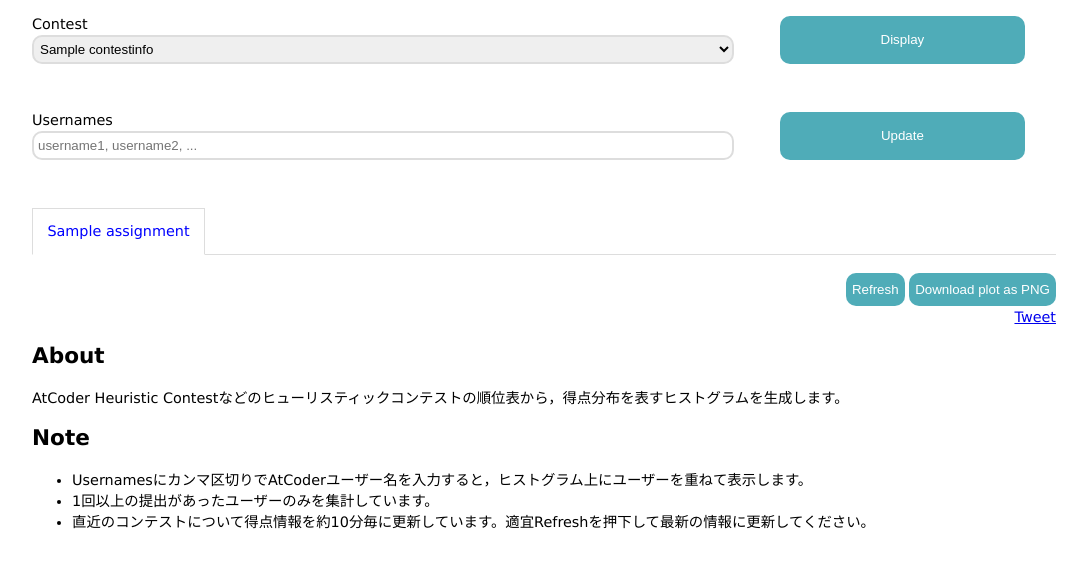
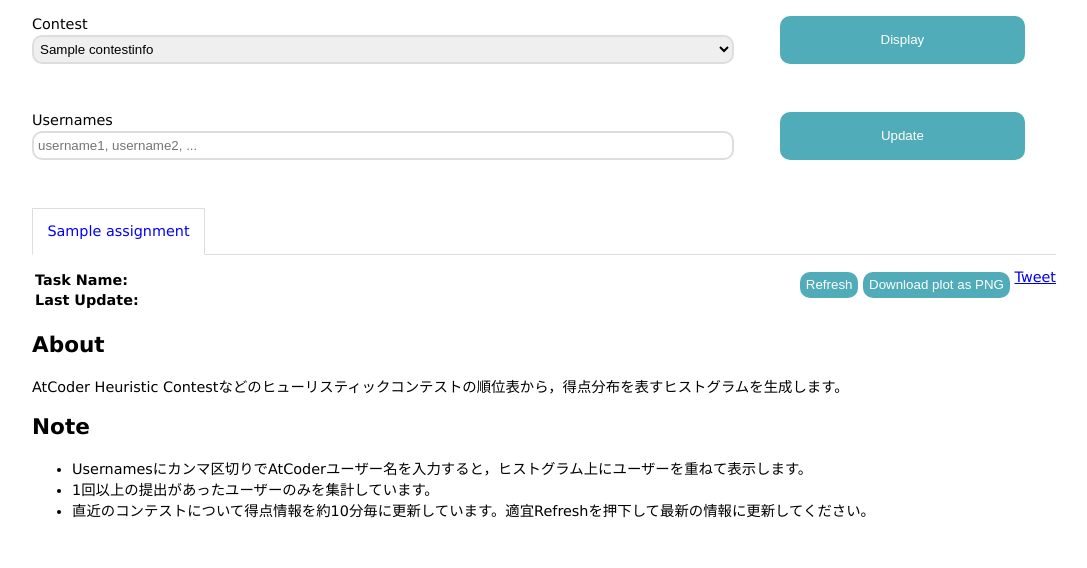
Before and after one commit to hy8k/atcoder-score-histogram, a Django app: template chart/templates/chart/index.html in a window 1280 px wide. Shown: the part 53-621 px from the top of the page, without its empty margins (96-1183 px from the left). Run offline with Django 4.2, Linux system fonts and the light colour scheme; tables that the repository leaves empty hold one stand-in row (values such as "Sample post"); the template is opened without the code that fills it: values that come from a table or form of the project are taken from there, most other values are stand-ins (such as "Sample title", 1, 10 or a date in 2020); lists and menus that the app fills with data are empty; some libraries are stand-ins or nearby versions.

Commit message:
fix front

```diff
--- a/chart/static/chart/css/index.css
+++ b/chart/static/chart/css/index.css
@@ -1,7 +1,7 @@
 html {
-    -moz-text-size-adjust:100%;
-    -webkit-text-size-adjust:100%;
-    -ms-text-size-adjust:100%;
+    -moz-text-size-adjust: 100%;
+    -webkit-text-size-adjust: 100%;
+    -ms-text-size-adjust: 100%;
 }
 
 body {
@@ -31,6 +31,10 @@
     font-size: 90%;
     margin-left: 10%;
     margin-right: 10%;
+}
+
+table {
+    text-align: left;
 }
 
 .form {
@@ -139,23 +143,44 @@
     cursor: default;
 }
 
-.chart-info {
+.chart-buttons {
     text-align: right;
-    margin-bottom: 3px;
 }
 
-.chart-info .btn {
-    height: 2.5em;
+.chart-buttons>* {
+    height: 1.9em;
+    margin-bottom: 1em;
+    vertical-align: bottom;
 }
 
-#task-name {
-    font-size: large;
-    text-align: center;
+.chart-info {
+}
+
+@media screen and (min-width:900px) {
+    .chart-info {
+        display: flex;
+        flex-direction: row;
+        margin-bottom: -1.8em;
+    }
+}
+
+.chart-info>* {
+    flex: 1
+}
+
+.task-info {
+    margin-bottom: 2em;
+}
+
+.task-info>p {
+    margin-top: 0;
+    margin-bottom: 0;
 }
 
 #tweet-field {
-    text-align: right;
+    display: inline-block;
 }
+
 
 #id_contest {
     width: 100%;
--- a/chart/static/chart/js/plot.js
+++ b/chart/static/chart/js/plot.js
@@ -187,8 +187,8 @@
                 }
             }
 
-            document.getElementById('task-name').textContent = (taskName == '' ? '' : taskAssignment + ' - ' + taskName);
-            document.getElementById('update-time').textContent = 'Last Update: ' + (new Date(taskUpdateTime)).toLocaleString();
+            document.getElementById('task-name').textContent = (taskName == '' ? '' : taskName);
+            document.getElementById('update-time').textContent = (new Date(taskUpdateTime)).toLocaleString();
 
             Plotly.newPlot(taskScreenName, data, layout, config);
         }
--- a/chart/templates/chart/index.html
+++ b/chart/templates/chart/index.html
@@ -47,15 +47,22 @@
                         <li class="tab" value="{{ task_screen_name }}">{{ task_info.assignment }}</li>
                     {% endfor %}
                 </ul>
-                <div>
-                    <p id="task-name"></p>
                 <div class="chart-info">
-                        <p id="update-time"></p>
-                        <button type="button"
-                                class="btn"
-                                id="btn-update-standings">Refresh</button>
+                    <div class="task-info">
+                        <table>
+                            <tr>
+                                <th>Task Name:</th>
+                                <th id="task-name"></th>
+                            </tr>
+                            <tr>
+                                <th>Last Update:</th>
+                                <th id="update-time"></th>
+                            </tr>
+                        </table>
+                    </div>
+                    <div class="chart-buttons">
+                        <button type="button" class="btn" id="btn-update-standings">Refresh</button>
                         <button type="button" class="btn" id="btn-download-plot">Download plot as PNG</button>
-                    </div>
                         <div id="tweet-field">
                             <a href="https://twitter.com/share?ref_src=twsrc%5Etfw"
                                class="twitter-share-button"
@@ -65,6 +72,7 @@
                                data-text="Score histogram of {{ standings_info.contest_info.name }}（画像を貼り付けて，この文は消してください……）"
                                data-size="large"
                                data-hashtags="{{ standings_info.contest_info.screen_name }},AtCoder,ac_score_histogram">Tweet</a><script async src="https://platform.twitter.com/widgets.js" charset="utf-8"></script>
+                        </div>
                     </div>
                 </div>
                 <div class="charts">
@@ -87,8 +95,7 @@
         </main>
         {% if standings_info %}
             <script type="text/javascript"
-                    src=
-                    {% static "chart/js/plotly/plotly-2.14.0.min.js" %}></script>
+                    src="{% static "chart/js/plotly/plotly-2.14.0.min.js" %}"></script>
             <script id="standings-info">let standingsInfo = {{ standings_info|safe }};</script>
             <script type="text/javascript" src={% static "chart/js/plot.js" %}></script>
         {% endif %}
```
Lines whose indentation alone changed are shown as unchanged.
